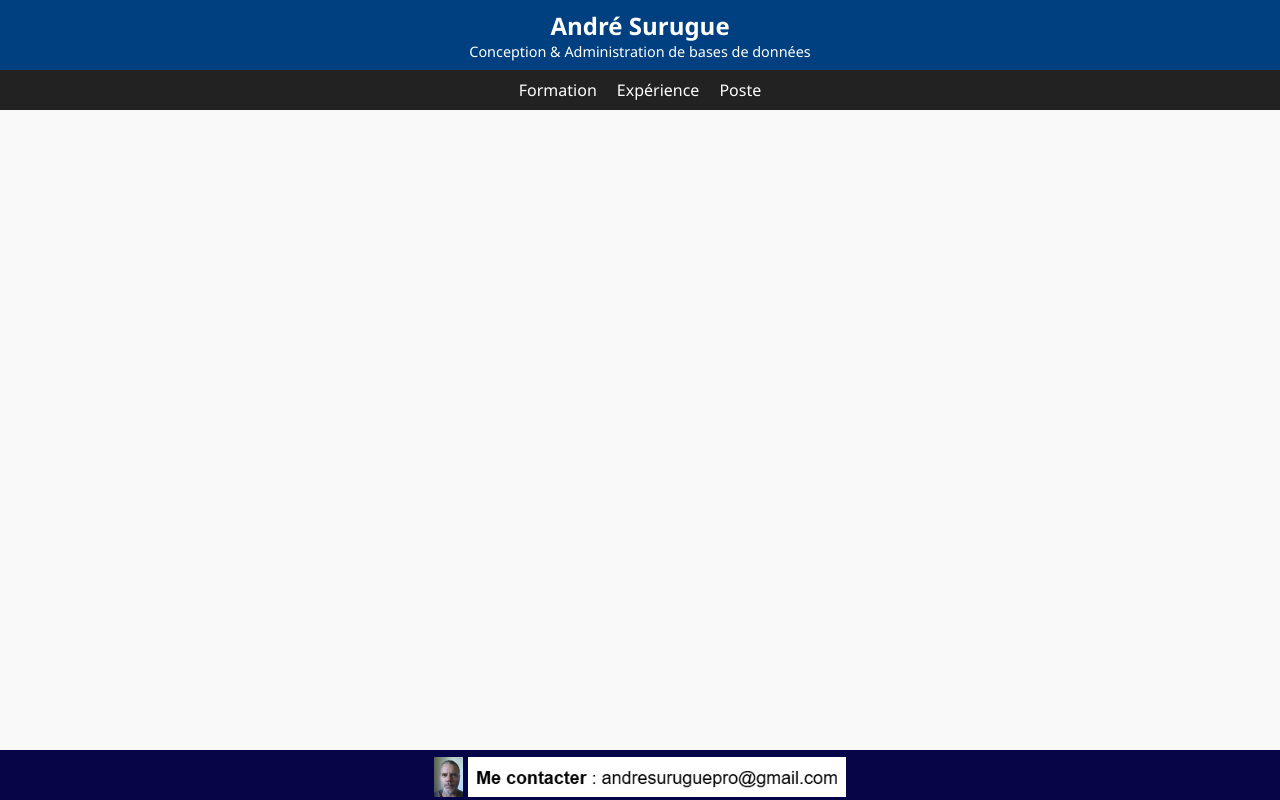
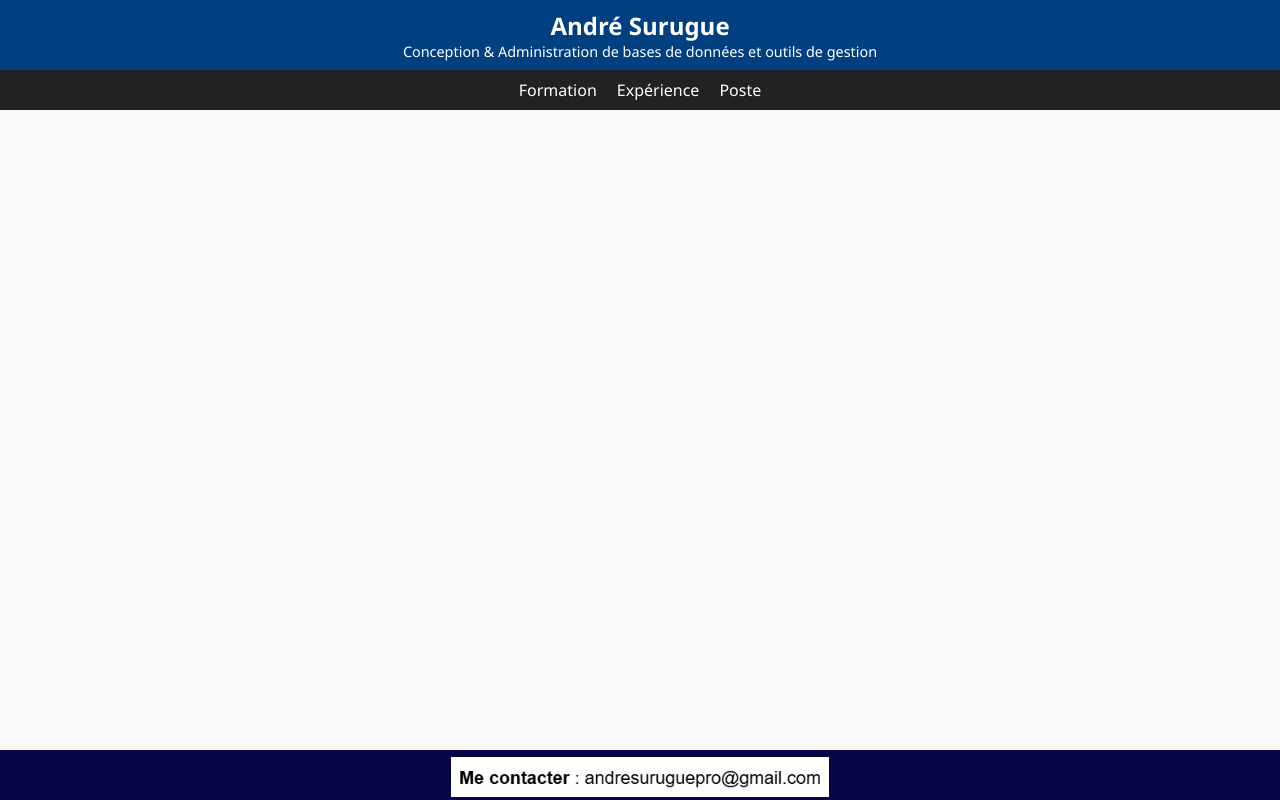
Before and after one commit to andre-surugue/andre-surugue.github.io, a plain HTML site: page index.html in a window 1280 px wide. Drawn offline with Linux system fonts and the light colour scheme.

Commit message:
update simple

```diff
--- a/index.html
+++ b/index.html
@@ -114,7 +114,7 @@ nav a:hover::after {
 <body>
   <header class="hero">
     <h1 style="margin:0; font-size:1.5rem;">André Surugue</h1>
-    <p style="margin:0; font-size:0.9rem;">Conception & Administration de bases de données</p>
+    <p style="margin:0; font-size:0.9rem;">Conception & Administration de bases de données et outils de gestion</p>
   </header>
 
   <nav>
@@ -130,7 +130,7 @@ nav a:hover::after {
   </main>
 
   <footer>
-    <img src="assets/photo.jpg" alt="photo">
+
     <img src="assets/contact.jpg" alt="contact">
   </footer>
 
```
